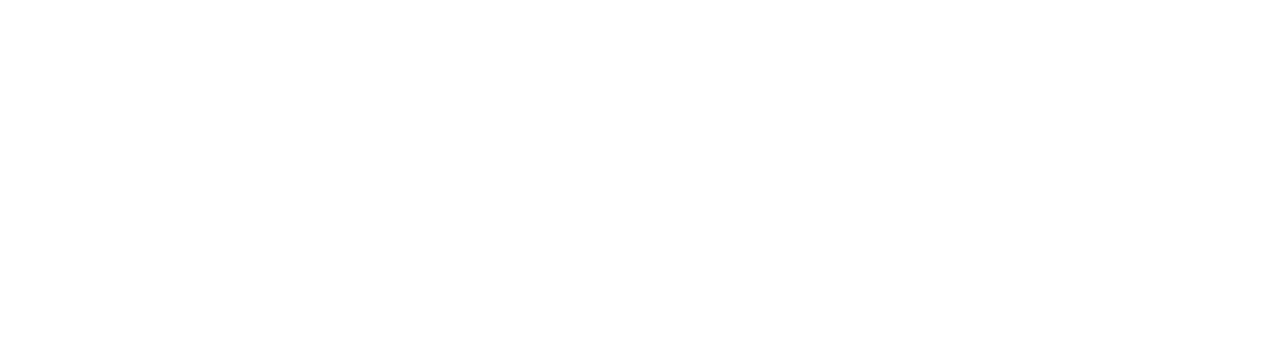
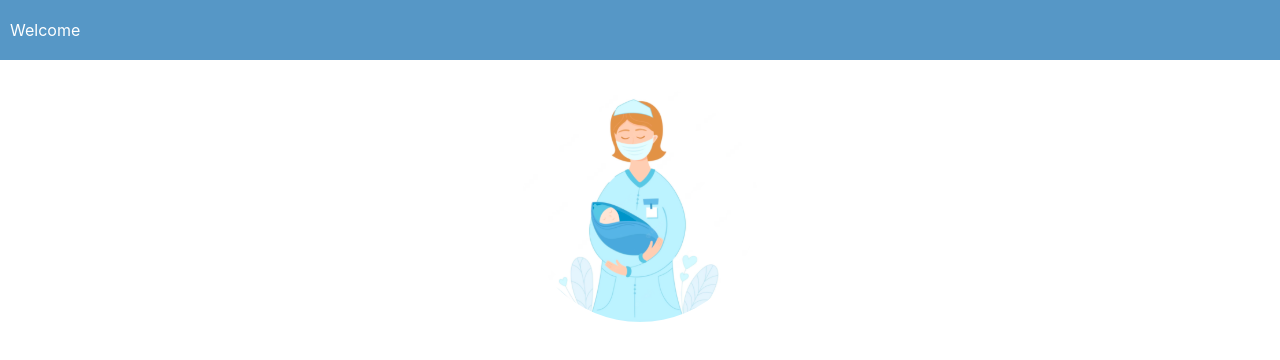
Before and after one commit to sarang-cabot/hackathon, a React (Vite) app: page /Welcome in a window 1280 px wide. Before the commit this address had no page. Shown: the top 360 px of the page. Built offline with nearby package versions, Linux system fonts and the light colour scheme.

Commit message:
feat : vital update

```diff
--- a/src/App.jsx
+++ b/src/App.jsx
@@ -4,6 +4,7 @@ import Home from "./components/home/index";
 import Layout from "./components/layout/index";
 import PatientList from "./components/PatientList";
 import Vital from "./components/Vital";
+import Splashscreen from "./components/Splashscreen";
 
 function App() {
   return (
@@ -14,6 +15,7 @@ function App() {
           <Route path="/profile" element={<ProfileBox />} />
           <Route path="/PatientList" element={<PatientList />} />
           <Route path="/Vital" element={<Vital />} />
+          <Route path="/Welcome" element={<Splashscreen />} />
         </Route>
       </Routes>
     </BrowserRouter>
--- a/src/components/Accordian.jsx
+++ b/src/components/Accordian.jsx
@@ -113,14 +113,24 @@ export default function Accordian({ cardData, isHeader, pageName }) {
                 variant="h6"
                 component="div"
               >
-                {data.title}
+                <div
+                  style={{ display: "flex", justifyContent: "space-between" }}
+                >
+                  <h6>12ssssssssssssssssssssss</h6>
+                  <h6> asd</h6>
+                </div>
               </Typography>
               <Typography
                 style={{ marginTop: "10px" }}
                 variant="p"
                 component="div"
               >
-                {data.title}
+                <div
+                  style={{ display: "flex", justifyContent: "space-between" }}
+                >
+                  <h6>12ssssssssssssssssssssss</h6>
+                  <h6> asd</h6>
+                </div>
               </Typography>
             </CardContent>
           </Card>
--- /dev/null
+++ b/src/components/SplashScreen.jsx
@@ -0,0 +1,24 @@
+import React from "react";
+import Card from "@mui/material/Card";
+import CardContent from "@mui/material/CardContent";
+import CardMedia from "@mui/material/CardMedia";
+import Typography from "@mui/material/Typography";
+import { Box, CardActionArea } from "@mui/material";
+import "./ProfileBox.css";
+import Avatar from "@mui/material/Avatar";
+import Accordian from "./Accordian";
+import WifiCalling3Icon from "@mui/icons-material/WifiCalling3";
+import { red } from "@mui/material/colors";
+import { deepOrange, deepPurple } from "@mui/material/colors";
+
+function ProfileBox() {
+  return (
+    <div style={{ marginTop: "75px", padding: "10px", textAlign: "center" }}>
+      <img
+        src="/splash.svg" // Replace this with the URL of the image you want to use
+      />
+    </div>
+  );
+}
+
+export default ProfileBox;
```
Also changed, not shown: public/splash.svg (added).
